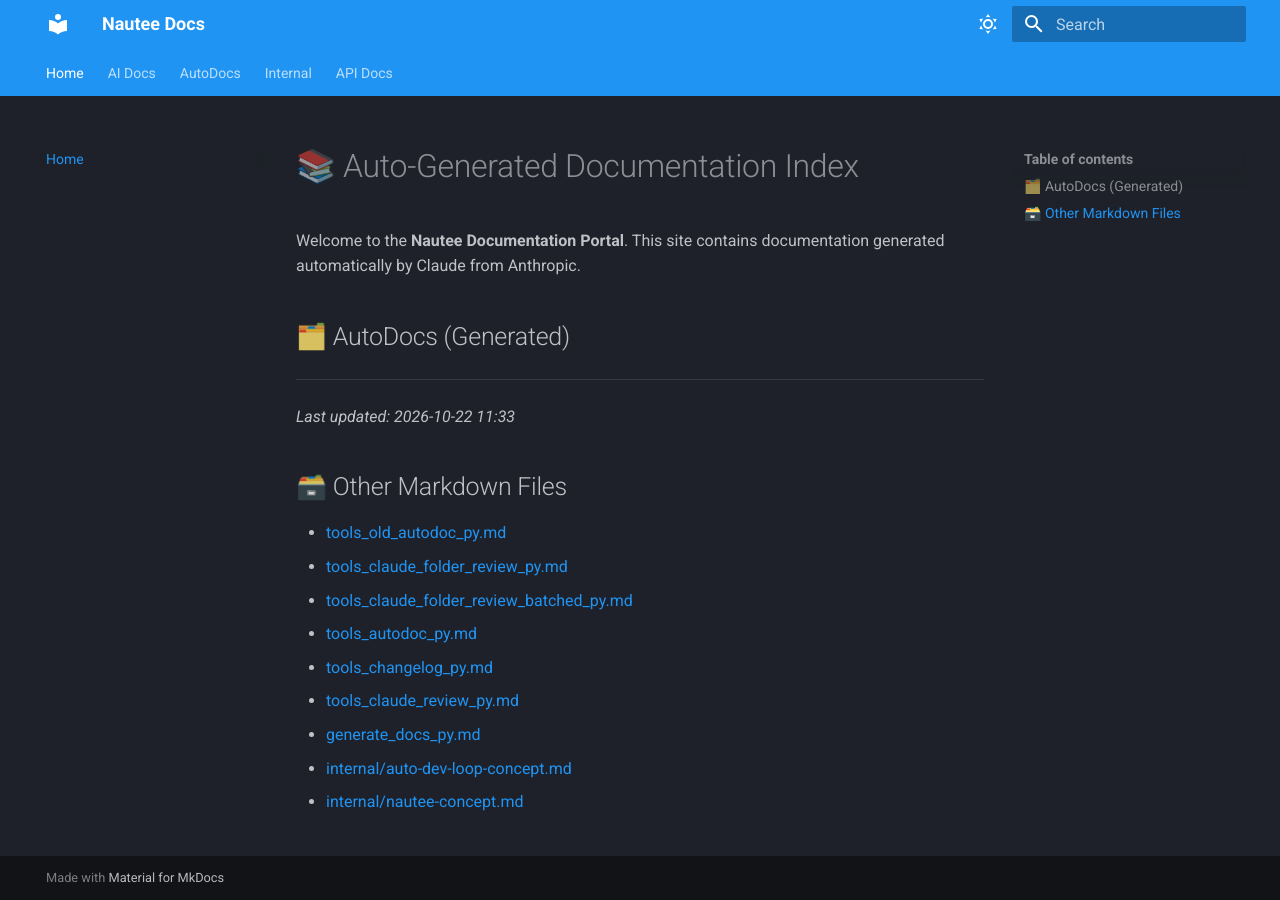
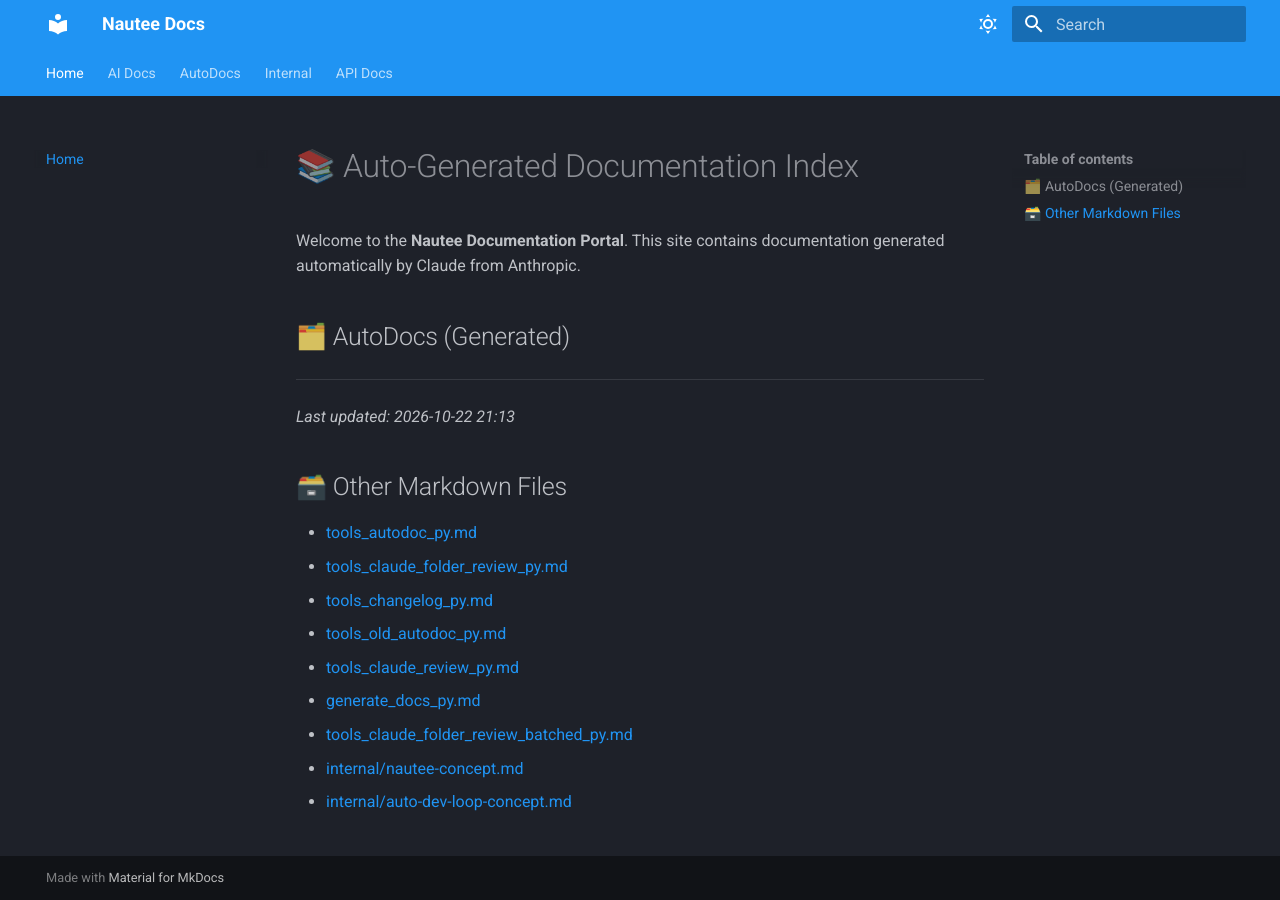
Before and after one commit to 48Nauts-Operator/nautee, an MkDocs documentation site: the page built from docs/index.md, in a window 1280 px wide. Built offline with MkDocs 1.6.1 and Material for MkDocs 9.7.7, drawn with Linux system fonts in a browser that asks for light colours.

```diff
--- a/docs/index.md
+++ b/docs/index.md
@@ -7,16 +7,16 @@ Welcome to the **Nautee Documentation Portal**. This site contains documentation
 
 ---
 
-_Last updated: 2026-10-22 11:33_
+_Last updated: 2026-10-22 21:13_
 
 ## 🗃️ Other Markdown Files
 
+- [tools_autodoc_py.md](tools_autodoc_py.md)
+- [tools_claude_folder_review_py.md](tools_claude_folder_review_py.md)
+- [tools_changelog_py.md](tools_changelog_py.md)
 - [tools_old_autodoc_py.md](tools_old_autodoc_py.md)
-- [tools_claude_folder_review_py.md](tools_claude_folder_review_py.md)
-- [tools_claude_folder_review_batched_py.md](tools_claude_folder_review_batched_py.md)
-- [tools_autodoc_py.md](tools_autodoc_py.md)
-- [tools_changelog_py.md](tools_changelog_py.md)
 - [tools_claude_review_py.md](tools_claude_review_py.md)
 - [generate_docs_py.md](generate_docs_py.md)
+- [tools_claude_folder_review_batched_py.md](tools_claude_folder_review_batched_py.md)
+- [internal/nautee-concept.md](internal/nautee-concept.md)
 - [internal/auto-dev-loop-concept.md](internal/auto-dev-loop-concept.md)
-- [internal/nautee-concept.md](internal/nautee-concept.md)
```
